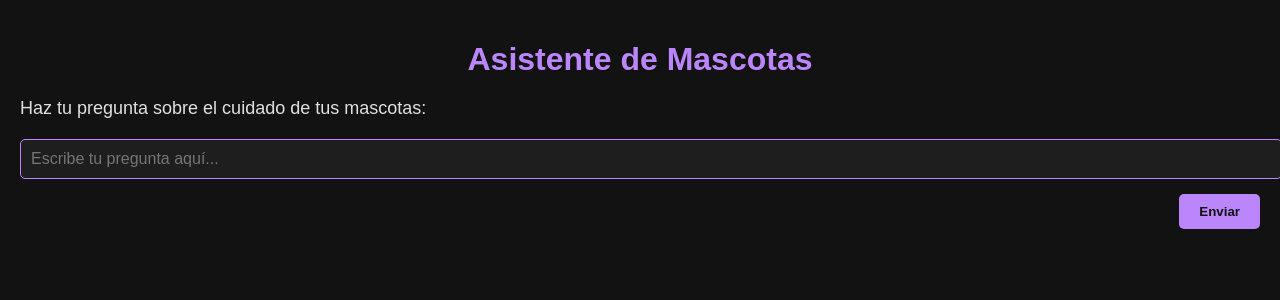
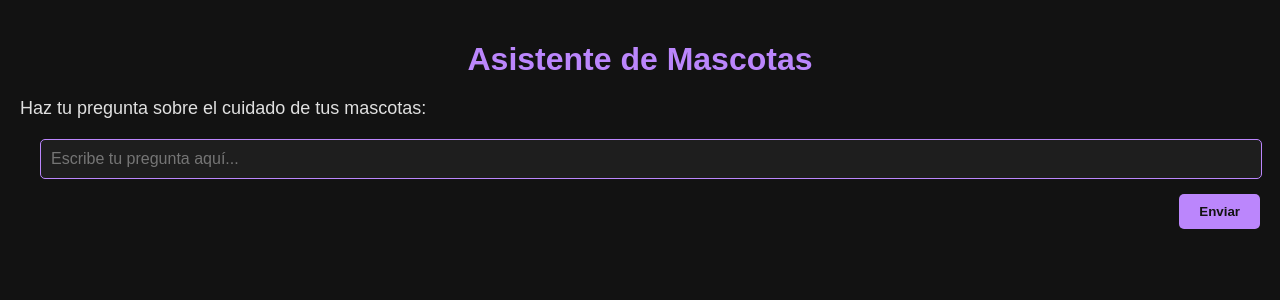
Before and after one commit to RomeroGabrielTech/PetAdvisor, a Flask app: page / in a window 1280 px wide. Shown: the top 300 px of the page. Run offline with Flask 2, Linux system fonts and the light colour scheme.

Commit message:
Assistant checkpoint: Adjust input field margins and width
Assistant generated file changes:
- static/style.css: Adjust input field and button spacing

---

User prompt:

quiero el borde del area de escribir a la misma distancia del final del boton enviar y separado igual del final de la pantalla

```diff
--- a/static/style.css
+++ b/static/style.css
@@ -41,13 +41,14 @@ form {
 
 input[type="text"] {
     padding: 10px;
-    width: 100%;
+    width: calc(100% - 40px);
     background-color: #1E1E1E;
     color: #E0E0E0;
     border: 1px solid #BB86FC;
     border-radius: 5px;
     outline: none;
     font-size: 16px;
+    margin: 0 20px;
 }
 
 button {
```
